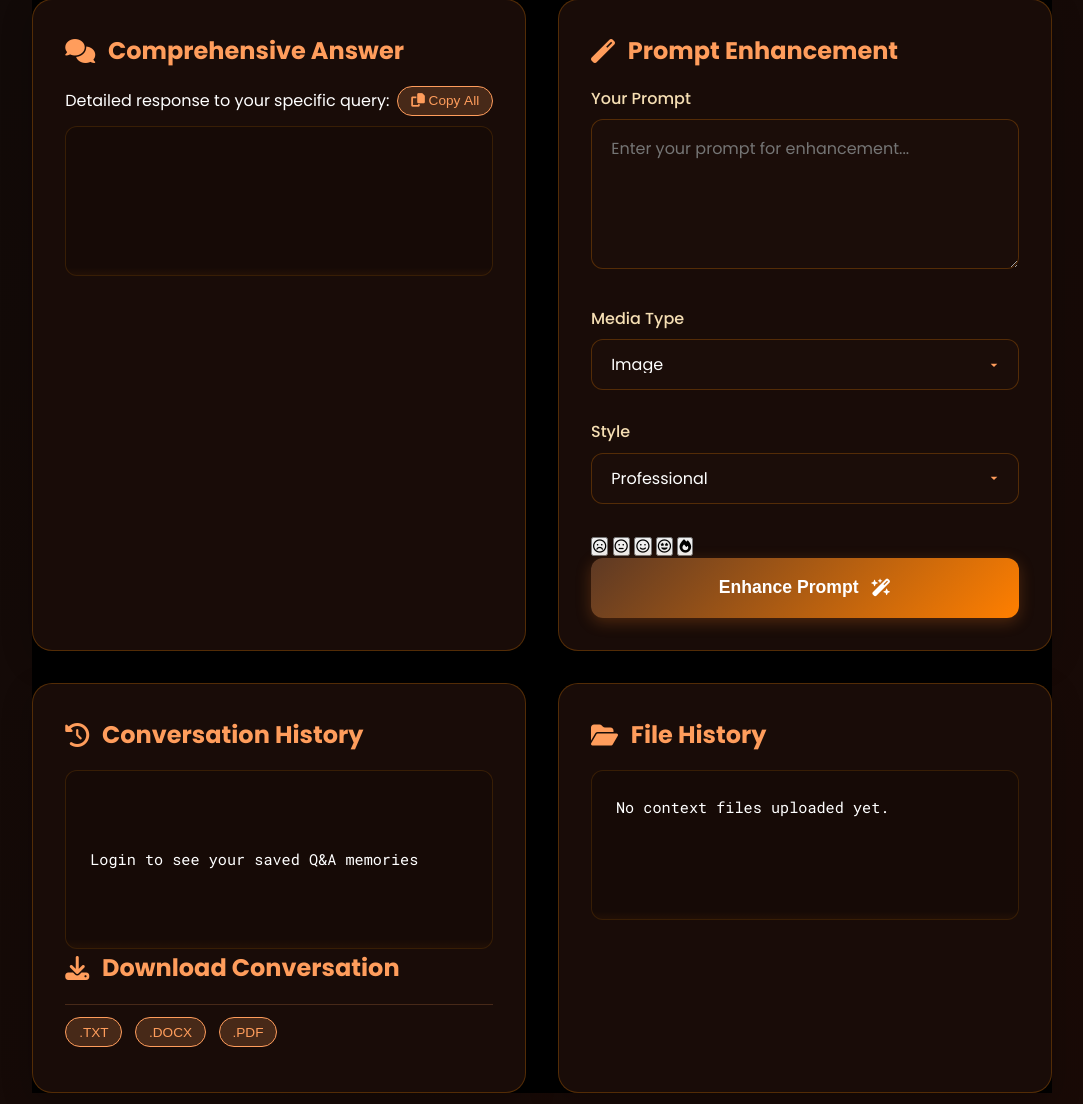
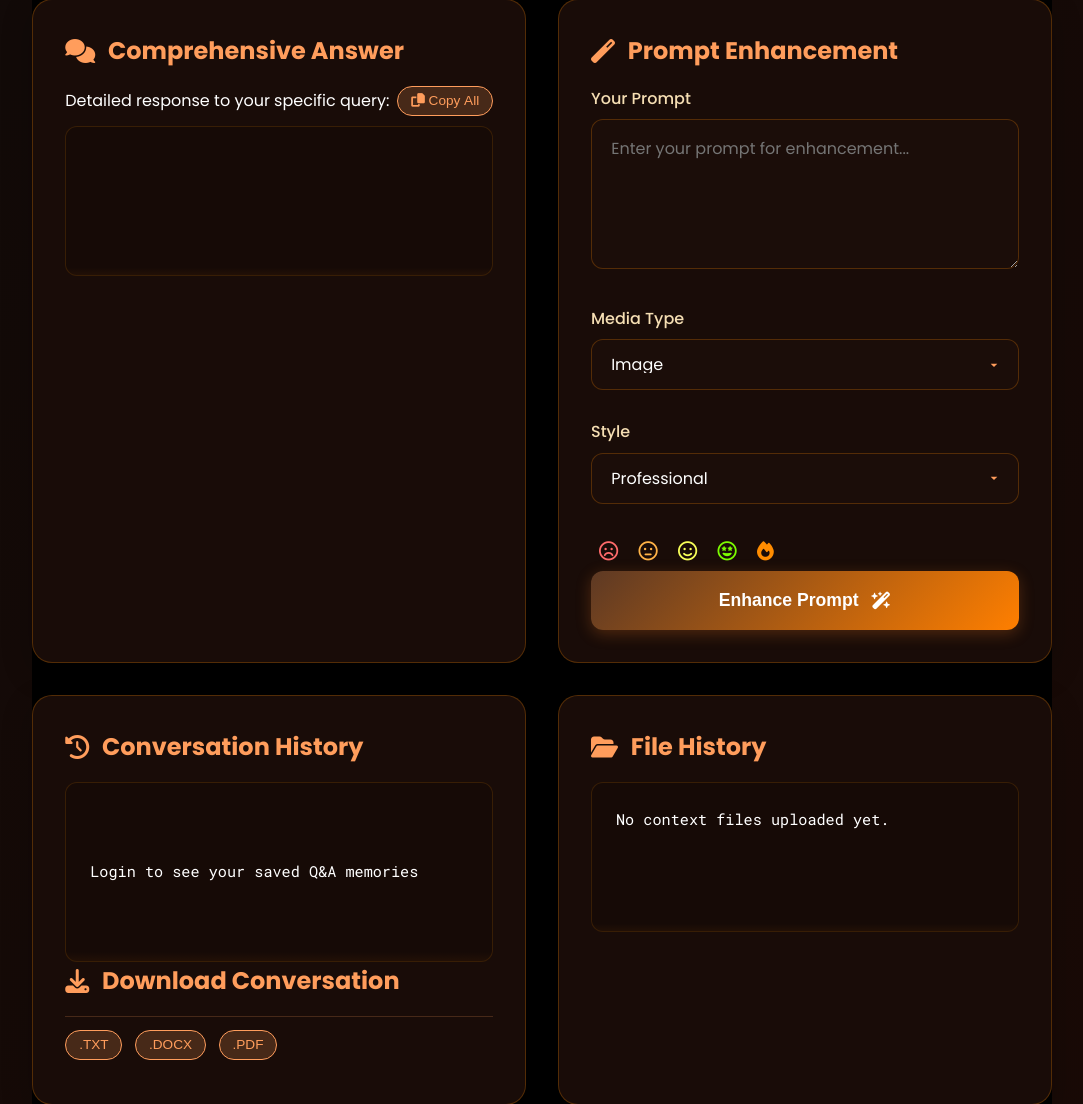
Before and after one commit to audreyllin/CrossBarAPS, a Flask app: page / in a window 1280 px wide. Shown: the part 2299-3403 px from the top of the page, without its empty margins (98-1181 px from the left). Run offline with Flask 3, Linux system fonts and the light colour scheme; data that the repository does not hold is empty; some libraries are stand-ins or nearby versions.

Commit message:
Add files via upload

```diff
--- a/kaggle/static/css/kaggle.css
+++ b/kaggle/static/css/kaggle.css
@@ -1045,6 +1045,119 @@ footer {
     transform: translateX(-50%);
 }
 
+
+/* Continue Generation button */
+
+.continue-generation-btn {
+    background-color: #4a6fa5;
+    border: 1px solid #3a5a8a;
+    color: white;
+    padding: 0.8rem 1.5rem;
+    border-radius: 8px;
+    cursor: pointer;
+    font-size: 1rem;
+    font-weight: 500;
+    margin: 1rem 0;
+    display: flex;
+    align-items: center;
+    gap: 0.5rem;
+    transition: all 0.3s ease;
+}
+
+.continue-generation-btn:hover {
+    background-color: #3a5a8a;
+    transform: translateY(-2px);
+}
+
+
+/* Preview columns layout */
+
+.preview-columns {
+    display: flex;
+    gap: 1rem;
+    margin-top: 1rem;
+}
+
+.preview-column {
+    flex: 1;
+    min-width: 0;
+}
+
+.preview-column h5 {
+    margin-bottom: 0.5rem;
+    color: var(--orange-secondary);
+    font-size: 0.9rem;
+}
+
+.template-preview .preview-content,
+.generated-preview .preview-content {
+    background: rgba(30, 15, 10, 0.5);
+    border-radius: 8px;
+    padding: 1rem;
+    height: 200px;
+    overflow: auto;
+    border: 1px solid var(--glass-border);
+}
+
+.template-preview .preview-content img {
+    max-width: 100%;
+    height: auto;
+    border-radius: 4px;
+}
+
+
+/* Feedback buttons */
+
+.feedback-btn {
+    background: transparent;
+    border: none;
+    color: var(--cream);
+    font-size: 1.2rem;
+    cursor: pointer;
+    transition: all 0.3s;
+    padding: 0.5rem;
+}
+
+.feedback-btn:hover {
+    transform: scale(1.2);
+}
+
+.feedback-btn[data-rating="1"] {
+    color: #ff6b6b;
+}
+
+.feedback-btn[data-rating="2"] {
+    color: #ffb347;
+}
+
+.feedback-btn[data-rating="3"] {
+    color: #f7ff59;
+}
+
+.feedback-btn[data-rating="4"] {
+    color: #7cfc00;
+}
+
+.feedback-btn[data-rating="5"] {
+    color: #ff8c00;
+}
+
+.feedback-btn.active {
+    transform: scale(1.3);
+    filter: drop-shadow(0 0 5px currentColor);
+}
+
+.feedback-comment textarea {
+    width: 100%;
+    min-height: 80px;
+    margin-top: 0.5rem;
+    background: rgba(30, 15, 10, 0.5);
+    border: 1px solid var(--glass-border);
+    color: var(--cream);
+    padding: 0.5rem;
+    border-radius: 4px;
+}
+
 .generation-buttons {
     display: flex;
     gap: 0.8rem;
```
